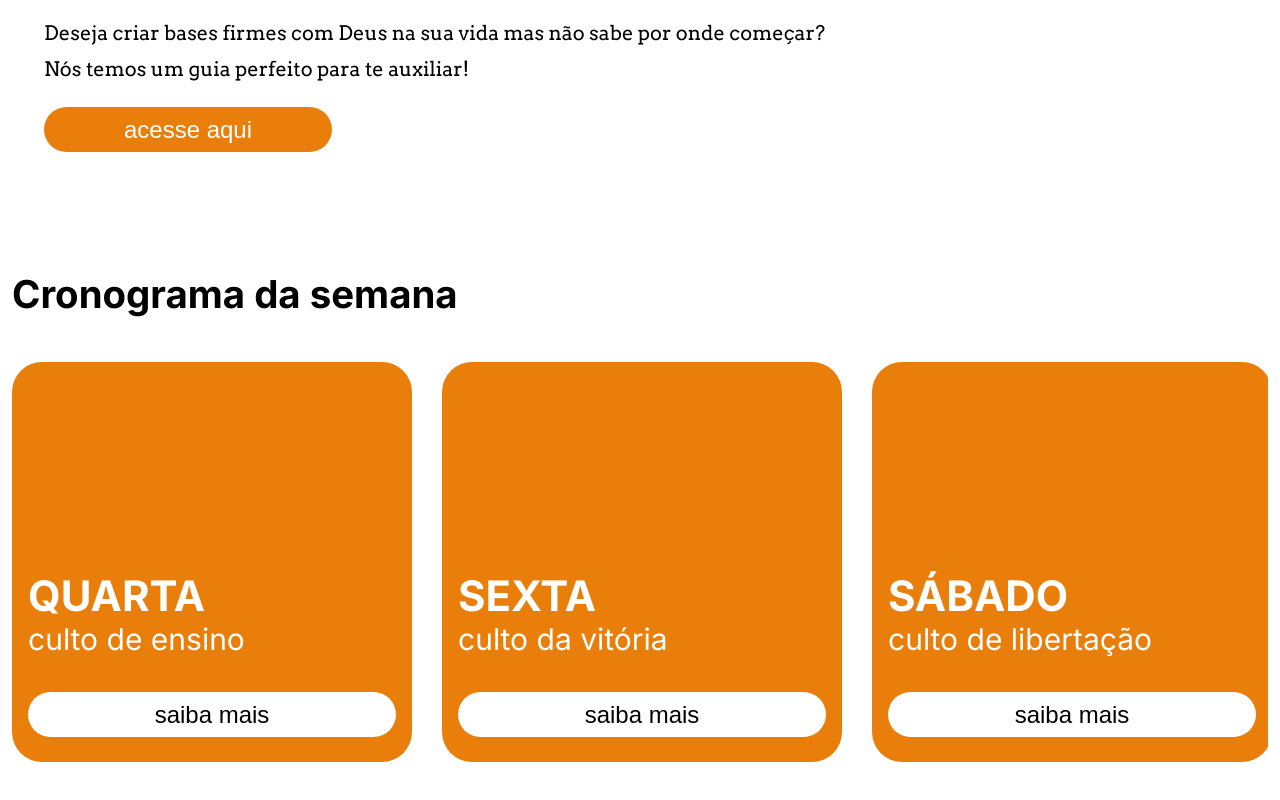
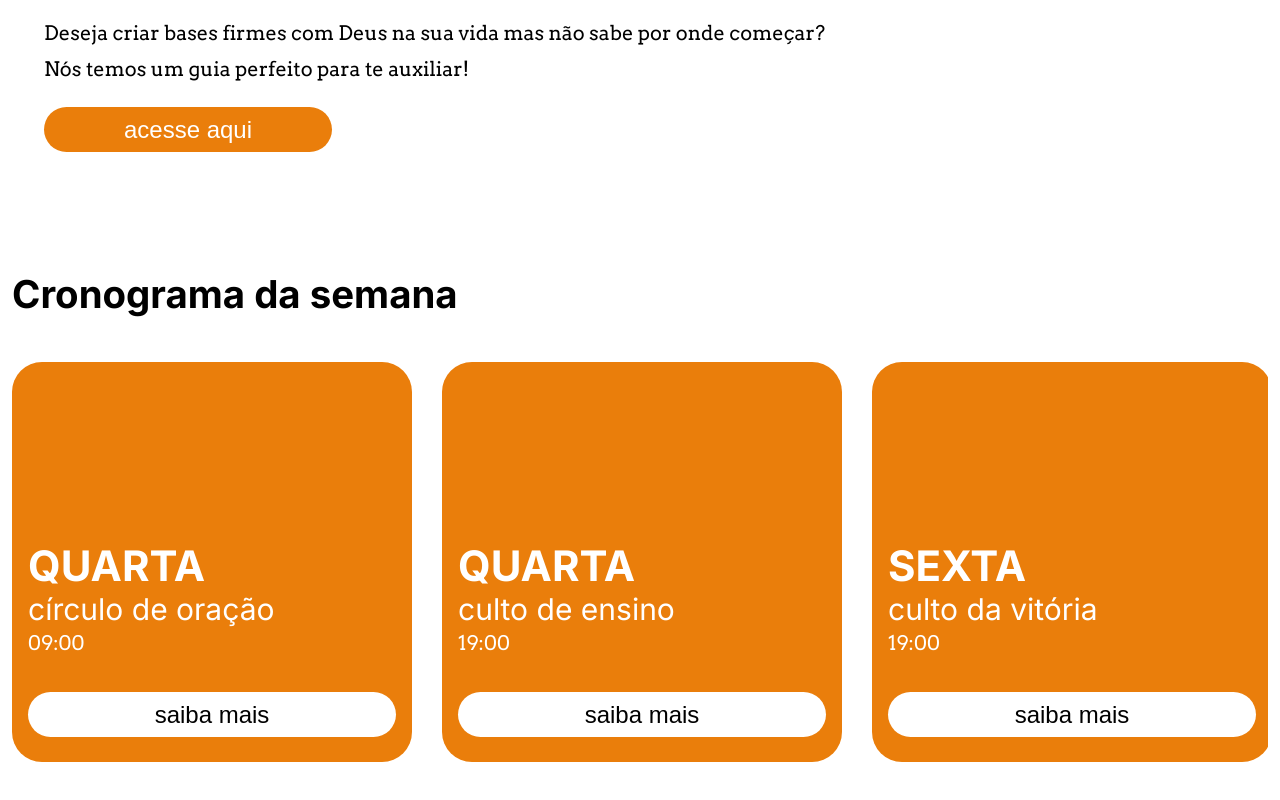
Before and after one commit to Th-Fernandes/adcg3coracoes, a Next.js app: page / in a window 1280 px wide. Shown: the part 710-1510 px from the top of the page. Built offline with nearby package versions, Linux system fonts and the light colour scheme.

Commit message:
global cronograma: componentização e remoção da landing page

```diff
--- a/src/assets/styles/scss/_utils.scss
+++ b/src/assets/styles/scss/_utils.scss
@@ -53,12 +53,12 @@
 
 @mixin timelineContainerCards {
   display: grid;
-  grid-template-columns: repeat( 5 , 28rem);
+  grid-template-columns: repeat( 6 , 28rem);
   column-gap: 3rem;
   overflow-x: auto;
 
   @media (min-width: 768px) {
-    grid-template-columns: repeat( 5 , 40rem);
+    grid-template-columns: repeat( 6 , 40rem);
   }
 
 
--- a/src/assets/styles/scss/landingPage.module.scss
+++ /dev/null
@@ -1,106 +0,0 @@
-@use 'colors';
-@use 'utils';
-@use 'buttons';
-
-main {
-    .sobre-nos-card {
-        min-height: 33.9rem;
-        background: url(../../../../public/img/lp-sobrenos-bg-mobile.svg) no-repeat center;
-        background-size: cover;
-        display: flex;
-        flex-direction: column;
-        align-items: center;
-        justify-content: flex-end;
-        padding: 0 0.8rem 4.5rem;
-
-        @media (min-width: 768px) {
-            background: url(../../../../public/img/lp-sobrenos-bg.svg) no-repeat center;
-            background-size: cover;
-            justify-content: center;
-            padding: 0;
-        }
-
-        > h2 {
-            font-size: clamp(1.8rem, 2.5vw, 3.6rem);
-            text-shadow: 0.1rem 0.1rem 0.5rem colors.$text-shadow;
-            font-weight: 900;
-            color: colors.$white;
-            line-height: 3rem;
-            // width: 27.8rem;
-            text-align: center;
-            margin-bottom: 1.5rem;
-
-            @media (min-width: 768px) {
-                margin-bottom: 2.5rem;
-            }
-        }
-
-        .default-light-button {
-            @include buttons.lightButton();
-            font-size: clamp(1.6rem, 2.5vw, 1.8rem);
-            width: min(90%, 27.8rem);
-            height: 4.5rem;
-
-            @media (min-width: 768px) {
-
-            }
-        }
-
-        @media (min-width: 1024px) {
-            height: 50rem;
-        }
-    }
-
-    .guia-novo-convertido {
-        .section-container {
-            @include utils.informativeSection();
-
-            margin-top: 5rem;
-
-            button {
-                @include buttons.brandButton();
-                width: 100%;
-                margin-top: 2rem;
-            }
-
-            @media (min-width: 768px) {
-                margin-top: 10rem;
-            }
-        }
-
-        @media (min-width: 768px) {
-            padding: 0 3.2rem;
-        }
-    }
-
-    .cronograma-semana {
-        @include utils.informativeSection();
-        margin: 3.5rem auto ;
-
-
-        .section-container {
-            > h2 {
-                @media (min-width: 768px) {
-                    margin-bottom: 5rem;
-                }
-            }
-
-            .culto-dias {
-                @include utils.timelineContainerCards();
-
-
-                .culto-dia {
-                    @include utils.timelineCard();
-                }
-
-
-            }
-        }
-
-        @media (min-width: 768px) {
-            margin: 12.5rem auto 5rem;
-        }
-    }
-
-
-}
--- a/src/components/landing-page/index.jsx
+++ b/src/components/landing-page/index.jsx
@@ -1,6 +1,7 @@
-
-import landingPageStyles from "../../assets/styles/scss/landingPage.module.scss";
 import { GlobalHeader } from "../utils/Header";
+import { PresentationCardLandingPage } from "./presentation-card";
+import { RedirectorLandingPage } from "./redirector";
+import { GlobalCronograma } from "../utils/main/cronograma";
 
 export function LandingPage() {
   return (
@@ -8,75 +9,12 @@ export function LandingPage() {
       <GlobalHeader/>
 
       <main>
-        <section className={landingPageStyles['sobre-nos-card']}>
-          <h2> SOMOS A ADCG - CONGREGAÇÃO 3 CORAÇÕES </h2>
 
-          <button className={landingPageStyles["default-light-button"]}>
-            Conheça mais sobre nós
-          </button>
-        </section>
+        <PresentationCardLandingPage/>
 
-        <section className={landingPageStyles["guia-novo-convertido"]}>
-          <div className={landingPageStyles["section-container"]}>
-            <h2>Guia do novo convertido</h2>
-            <p>
-              Deseja criar bases firmes com Deus na sua
-              vida mas não sabe por onde começar? Nós
-              temos um guia perfeito para te auxiliar!
-            </p>
+        <RedirectorLandingPage/>
 
-            <button>acesse aqui</button>
-          </div>
-        </section>
-
-        <section className={landingPageStyles["cronograma-semana"]}>
-          <div className={landingPageStyles["section-container"]}>
-            <h2>Cronograma da semana</h2>
-
-            <ul className={landingPageStyles["culto-dias"]}>
-              <li className={landingPageStyles["culto-dia"]}>
-                <article className={landingPageStyles["descricao-culto"]}>
-                  <h3>QUARTA</h3>
-                  <p>culto de ensino</p>
-
-                  <button>saiba mais</button>
-                </article>
-              </li>
-              <li className={landingPageStyles["culto-dia"]}>
-                <article className={landingPageStyles["descricao-culto"]}>
-                  <h3>SEXTA</h3>
-                  <p>culto da vitória</p>
-
-                  <button>saiba mais</button>
-                </article>
-              </li>
-              <li className={landingPageStyles["culto-dia"]}>
-                <article className={landingPageStyles["descricao-culto"]}>
-                  <h3>SÁBADO</h3>
-                  <p>culto de libertação</p>
-
-                  <button>saiba mais</button>
-                </article>
-              </li>
-              <li className={landingPageStyles["culto-dia"]}>
-                <article className={landingPageStyles["descricao-culto"]}>
-                  <h3>Domingo (manhã)</h3>
-                  <p>EBD</p>
-
-                  <button>saiba mais</button>
-                </article>
-              </li>
-              <li className={landingPageStyles["culto-dia"]}>
-                <article className={landingPageStyles["descricao-culto"]}>
-                  <h3>Domingo (noite)</h3>
-                  <p>culto de adoração</p>
-
-                  <button>saiba mais</button>
-                </article>
-              </li>
-            </ul>
-          </div>
-        </section>
+        <GlobalCronograma/>
       </main>
     </>
   )
--- /dev/null
+++ b/src/components/landing-page/presentation-card/index.jsx
@@ -0,0 +1,13 @@
+import landingPageStyles from "./index.module.scss";
+
+export function PresentationCardLandingPage() {
+  return (
+    <section className={landingPageStyles['sobre-nos-card']}>
+      <h2> SOMOS A ADCG - CONGREGAÇÃO 3 CORAÇÕES </h2>
+
+      <button className={landingPageStyles["default-light-button"]}>
+        Conheça mais sobre nós
+      </button>
+    </section>
+  )
+}
--- /dev/null
+++ b/src/components/landing-page/presentation-card/index.module.scss
@@ -0,0 +1,53 @@
+@use "../../../assets/styles/scss/colors";
+@use "../../../assets/styles/scss/utils";
+@use "../../../assets/styles/scss/buttons";
+
+main {
+  .sobre-nos-card {
+    min-height: 33.9rem;
+    background: url(../../../../public/img/lp-sobrenos-bg-mobile.svg) no-repeat center;
+    background-size: cover;
+    display: flex;
+    flex-direction: column;
+    align-items: center;
+    justify-content: flex-end;
+    padding: 0 0.8rem 4.5rem;
+
+    @media (min-width: 768px) {
+        background: url(../../../../public/img/lp-sobrenos-bg.svg) no-repeat center;
+        background-size: cover;
+        justify-content: center;
+        padding: 0;
+    }
+
+    > h2 {
+        font-size: clamp(1.8rem, 2.5vw, 3.6rem);
+        text-shadow: 0.1rem 0.1rem 0.5rem colors.$text-shadow;
+        font-weight: 900;
+        color: colors.$white;
+        line-height: 3rem;
+        // width: 27.8rem;
+        text-align: center;
+        margin-bottom: 1.5rem;
+
+        @media (min-width: 768px) {
+            margin-bottom: 2.5rem;
+        }
+    }
+
+    .default-light-button {
+        @include buttons.lightButton();
+        font-size: clamp(1.6rem, 2.5vw, 1.8rem);
+        width: min(90%, 27.8rem);
+        height: 4.5rem;
+
+        @media (min-width: 768px) {
+
+        }
+    }
+
+    @media (min-width: 1024px) {
+        height: 50rem;
+    }
+}
+}
--- /dev/null
+++ b/src/components/landing-page/redirector/index.jsx
@@ -0,0 +1,18 @@
+import landingPageStyles from "./index.module.scss";
+
+export function RedirectorLandingPage() {
+  return (
+    <section className={landingPageStyles["guia-novo-convertido"]}>
+      <div className={landingPageStyles["section-container"]}>
+        <h2>Guia do novo convertido</h2>
+        <p>
+          Deseja criar bases firmes com Deus na sua
+          vida mas não sabe por onde começar? Nós
+          temos um guia perfeito para te auxiliar!
+        </p>
+
+        <button>acesse aqui</button>
+      </div>
+    </section>
+  )
+}
--- /dev/null
+++ b/src/components/landing-page/redirector/index.module.scss
@@ -0,0 +1,27 @@
+@use "../../../assets/styles/scss/colors";
+@use "../../../assets/styles/scss/utils";
+@use "../../../assets/styles/scss/buttons";
+
+main {
+  .guia-novo-convertido {
+    .section-container {
+        @include utils.informativeSection();
+
+        margin-top: 5rem;
+
+        button {
+            @include buttons.brandButton();
+            width: 100%;
+            margin-top: 2rem;
+        }
+
+        @media (min-width: 768px) {
+            margin-top: 10rem;
+        }
+    }
+
+    @media (min-width: 768px) {
+        padding: 0 3.2rem;
+    }
+}
+}
--- /dev/null
+++ b/src/components/utils/main/cronograma/index.jsx
@@ -0,0 +1,46 @@
+import GlobalCronogramaStyle from './index.module.scss';
+
+export function GlobalCronograma() {
+  function showCults() {
+    const dadosCultos = [
+      {diaSemana: 'QUARTA', tituloCulto: 'círculo de oração', horario: '09:00'},
+      {diaSemana: 'QUARTA', tituloCulto: 'culto de ensino', horario: '19:00'},
+      {diaSemana: 'SEXTA', tituloCulto: 'culto da vitória	', horario: '19:00'},
+      {diaSemana: 'SÁBADO', tituloCulto: 'culto de libertação', horario: '09:00'},
+      {diaSemana: 'DOMINGO', tituloCulto: 'escola bíblica dominical', horario: '09:00'},
+       {diaSemana: 'DOMINGO - 18hrs', tituloCulto: 'culto de adoração'},
+    ]
+
+    return (
+      dadosCultos.map(({diaSemana, tituloCulto, horario}, index) => (
+        <li className={GlobalCronogramaStyle["culto-dia"]} key={index}>
+          <article className={GlobalCronogramaStyle["descricao-culto"]}>
+            <h3>{diaSemana}</h3>
+            <p>{tituloCulto}</p>
+            <small>{horario}</small>
+
+            <button>saiba mais</button>
+          </article>
+
+
+        </li>
+      ))
+    )
+  }
+
+
+
+  return (
+    <section className={GlobalCronogramaStyle["cronograma-semana"]}>
+    <div className={GlobalCronogramaStyle["section-container"]}>
+      <h2>Cronograma da semana</h2>
+
+      <ul className={GlobalCronogramaStyle["culto-dias"]}>
+        {showCults()}
+
+
+      </ul>
+    </div>
+  </section>
+  )
+}
--- /dev/null
+++ b/src/components/utils/main/cronograma/index.module.scss
@@ -0,0 +1,34 @@
+@use "../../../../assets/styles/scss/colors";
+@use "../../../../assets/styles/scss/utils";
+@use "../../../../assets/styles/scss/buttons";
+
+main {
+  .cronograma-semana {
+    @include utils.informativeSection();
+    margin: 3.5rem auto ;
+
+
+    .section-container {
+        > h2 {
+            @media (min-width: 768px) {
+                margin-bottom: 5rem;
+            }
+        }
+
+        .culto-dias {
+            @include utils.timelineContainerCards();
+
+
+            .culto-dia {
+                @include utils.timelineCard();
+            }
+
+
+        }
+    }
+
+    @media (min-width: 768px) {
+        margin: 12.5rem auto 5rem;
+    }
+}
+}
```
Also changed, not shown: pages/Guia-novo-convertido.jsx (+2 -8 lines), src/components/guia-novo-convertido/index.jsx (added, +13 -0 lines).
